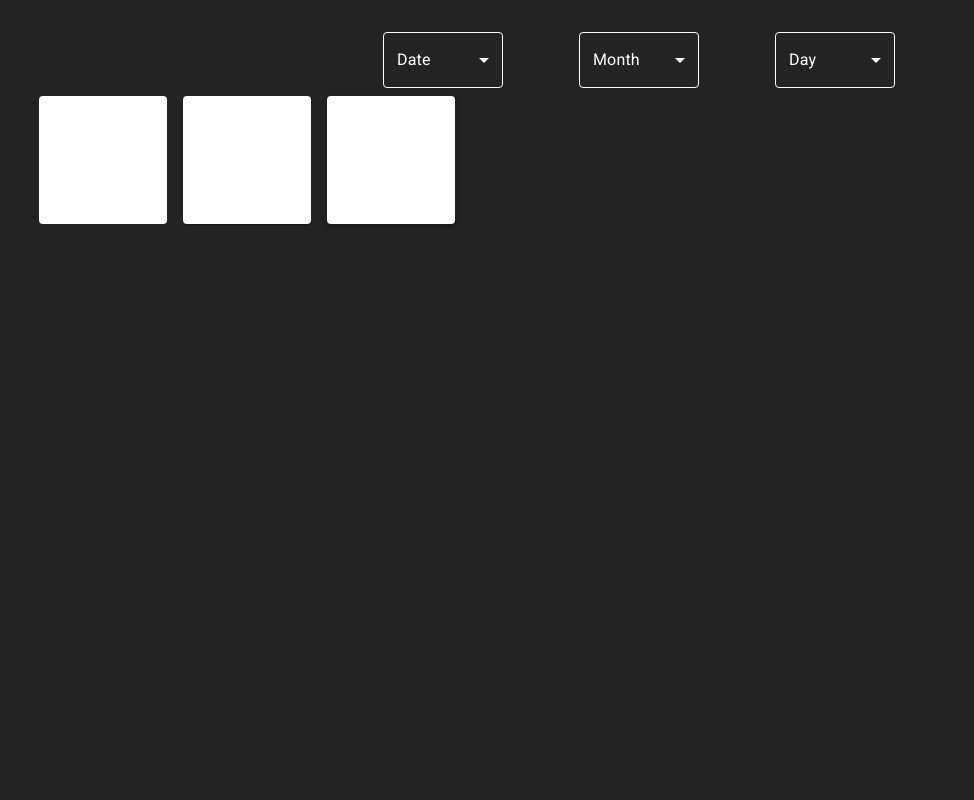
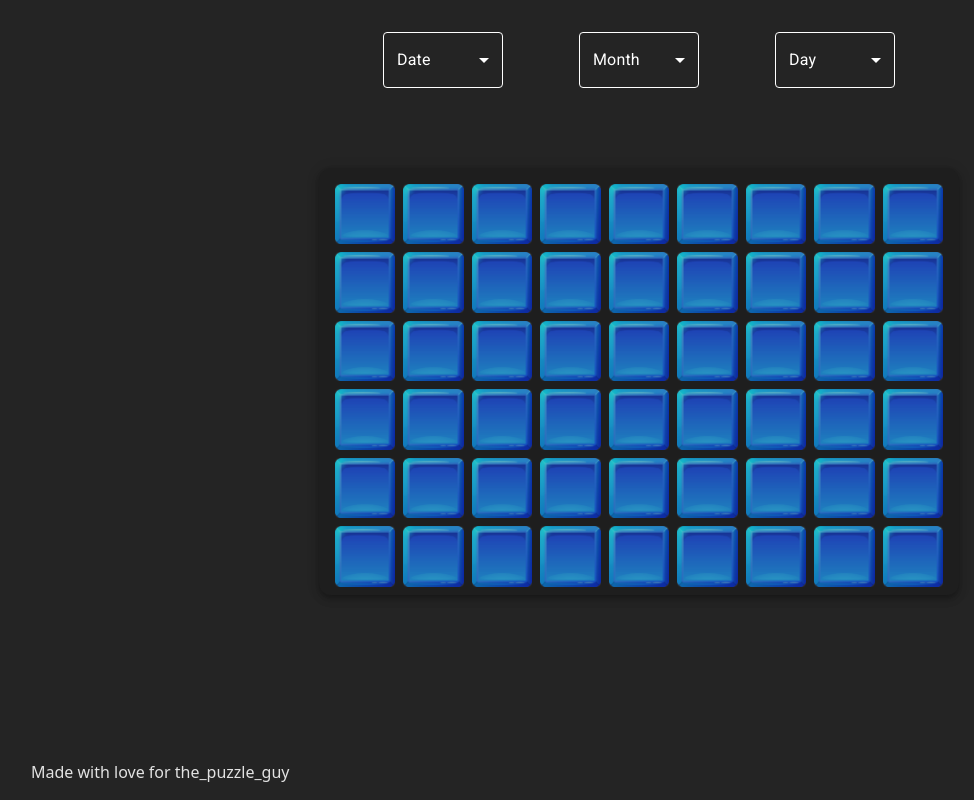
Before and after one commit to vishalpokuri/pentoMino-frontend, a React (Vite) app: page / in a window 1280 px wide. Shown: the whole page, without its empty margins (1-975 px from the left). Built offline with nearby package versions, Linux system fonts and the light colour scheme.

Commit message:
New commit

```diff
--- a/src/App.tsx
+++ b/src/App.tsx
@@ -1,27 +1,15 @@
 import "./App.css";
-import Paper from "@mui/material/Paper";
-import Box from "@mui/material/Box";
+import Footer from "./components/Footer";
+import Board from "./components/Paper";
+
 import BasicSelect from "./components/Select";
 
 function App() {
   return (
     <>
       <BasicSelect />
-      <Box
-        sx={{
-          display: "flex",
-          flexWrap: "wrap",
-          "& > :not(style)": {
-            m: 1,
-            width: 128,
-            height: 128,
-          },
-        }}
-      >
-        <Paper elevation={0} />
-        <Paper />
-        <Paper elevation={3} />
-      </Box>
+      <Board />
+      <Footer />
     </>
   );
 }
--- /dev/null
+++ b/src/components/Footer.tsx
@@ -0,0 +1,11 @@
+import React from "react";
+
+const Footer = () => {
+  return (
+    <div className="h-10 absolute bottom-0">
+      Made with love for the_puzzle_guy
+    </div>
+  );
+};
+
+export default Footer;
--- a/src/components/Paper.tsx
+++ b/src/components/Paper.tsx
@@ -0,0 +1,58 @@
+import Paper from "@mui/material/Paper";
+import darkBlueBlock from "../assets/blockImages/darkblueBlock.png";
+import Box from "@mui/material/Box";
+const Board = () => {
+  return (
+    <div>
+      <Paper
+        sx={{
+          marginTop: "10vh",
+          width: { xs: "35vw", sm: "45vw", md: "50vw" },
+          aspectRatio: "3 / 2", // Optional: Makes the card itself nicely proportioned
+          backgroundColor: "#1e1e1e",
+          borderRadius: 3,
+          padding: 2,
+          color: "#fff",
+          fontSize: "1.2rem",
+          display: "flex",
+          alignItems: "center",
+          justifyContent: "center",
+          marginX: "auto",
+        }}
+        elevation={5}
+      >
+        <Box
+          sx={{
+            width: "100%",
+            height: "100%",
+            display: "grid",
+            gridTemplateColumns: "repeat(9, 1fr)",
+            gridTemplateRows: "repeat(6, 1fr)",
+            gap: 1,
+          }}
+        >
+          {Array.from({ length: 54 }).map((_, i) => (
+            <Box
+              key={i}
+              sx={{
+                width: "100%",
+                height: "100%",
+                aspectRatio: "1",
+                backgroundColor: "#292929",
+                borderRadius: 1,
+                display: "flex",
+                alignItems: "center",
+                justifyContent: "center",
+                fontSize: "1rem",
+              }}
+            >
+              <img src={darkBlueBlock} className="opacity-75" />
+            </Box>
+          ))}
+        </Box>
+      </Paper>
+    </div>
+  );
+};
+
+export default Board;
```
Also changed, not shown: src/utils/imgutil.tsx (added).
